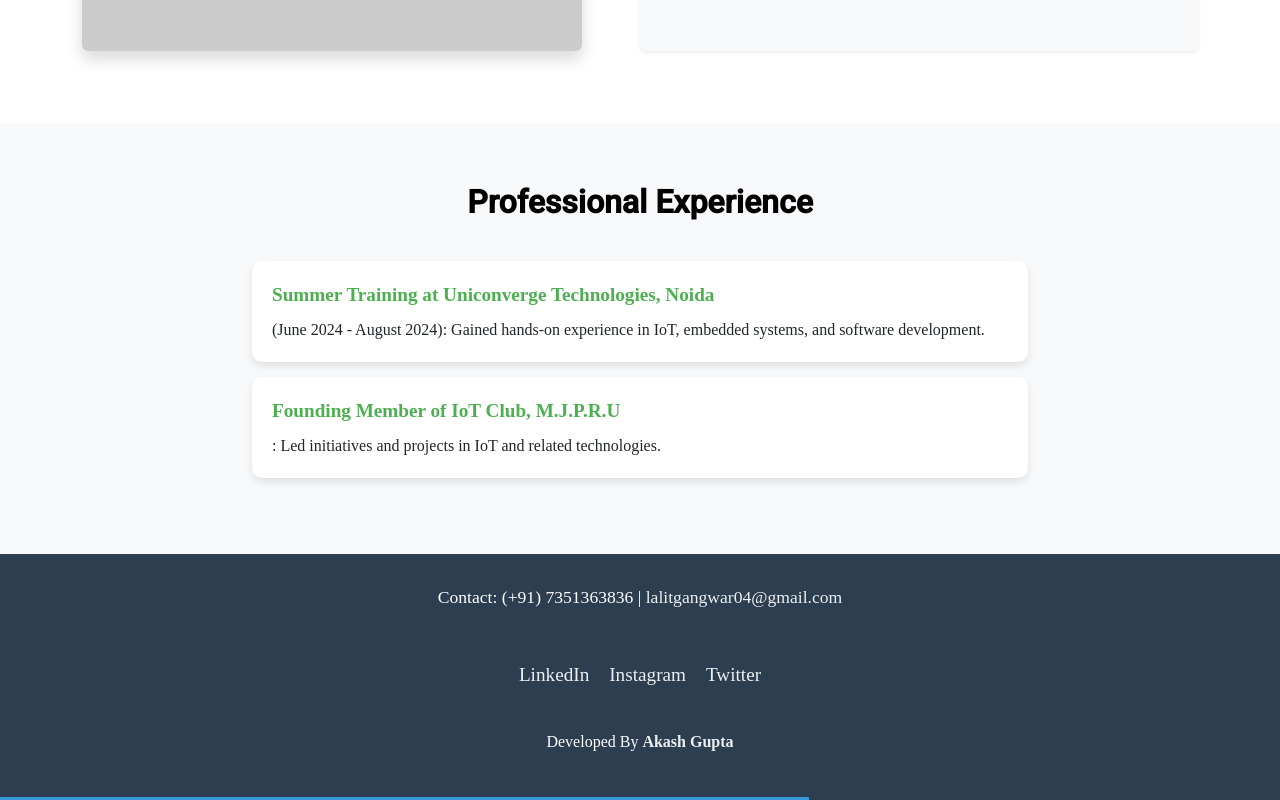
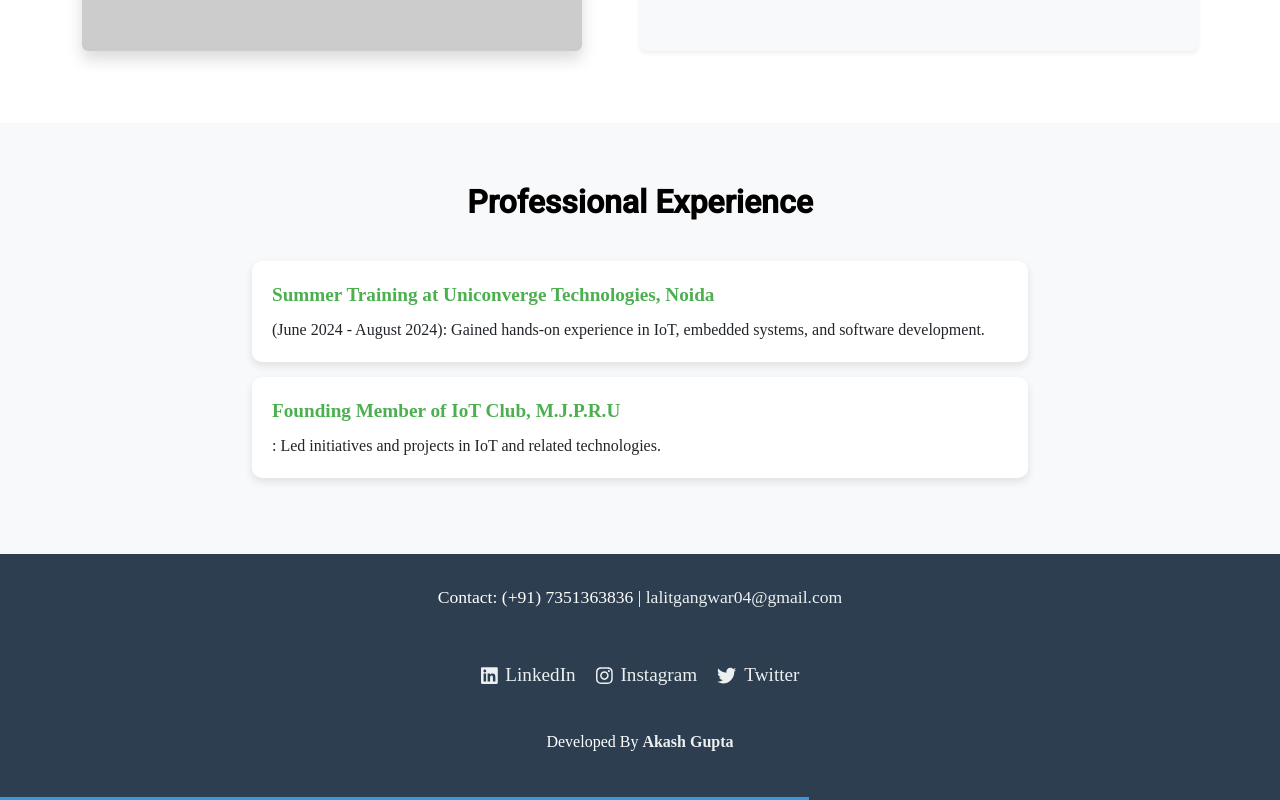
Before and after one commit to Akash140605/Lalitgangwar, a React (Create React App) app: page / in a window 1280 px wide. Shown: the part 3535-4335 px from the top of the page. Built offline with nearby package versions, Linux system fonts and the light colour scheme.

Commit message:
Update Footer.js

```diff
--- a/src/components/Footer.js
+++ b/src/components/Footer.js
@@ -1,5 +1,7 @@
 import React from "react";
 import "./Footer.css"; // Import CSS for styling
+import { FontAwesomeIcon } from '@fortawesome/react-fontawesome';
+import { faLinkedin, faInstagram, faTwitter } from '@fortawesome/free-brands-svg-icons';
 
 const Footer = () => {
   return (
@@ -8,6 +10,7 @@ const Footer = () => {
         <div className="footer-info">
           <p>Contact: (+91) 7351363836 | <a href="mailto:lalitgangwar04@gmail.com">lalitgangwar04@gmail.com</a></p>
         </div>
+
         <div className="footer-links">
           <a
             href="https://www.linkedin.com/in/akash-gupta-8b3025241/"
@@ -15,7 +18,7 @@ const Footer = () => {
             rel="noopener noreferrer"
             className="footer-link"
           >
-            LinkedIn
+            <FontAwesomeIcon icon={faLinkedin} className="footer-icon" /> LinkedIn
           </a>
           <a
             href="https://www.instagram.com/lalit_gangwar_/profilecard/?igsh=MXVxeDZwcnNxMzFvaA=="
@@ -23,7 +26,7 @@ const Footer = () => {
             rel="noopener noreferrer"
             className="footer-link"
           >
-            Instagram
+            <FontAwesomeIcon icon={faInstagram} className="footer-icon" /> Instagram
           </a>
           <a
             href="https://x.com/Lalitgangwar012?t=CM5CvYQXCmam7QhRU9j7_Q&s=09"
@@ -31,9 +34,10 @@ const Footer = () => {
             rel="noopener noreferrer"
             className="footer-link"
           >
-            Twitter
+            <FontAwesomeIcon icon={faTwitter} className="footer-icon" /> Twitter
           </a>
         </div>
+
         <div className="footer-credits">
           <p>
             Developed By{" "}
@@ -48,6 +52,7 @@ const Footer = () => {
           </p>
         </div>
       </div>
+
       <div className="footer-animation">
         <div className="animation-layer"></div>
       </div>
```
